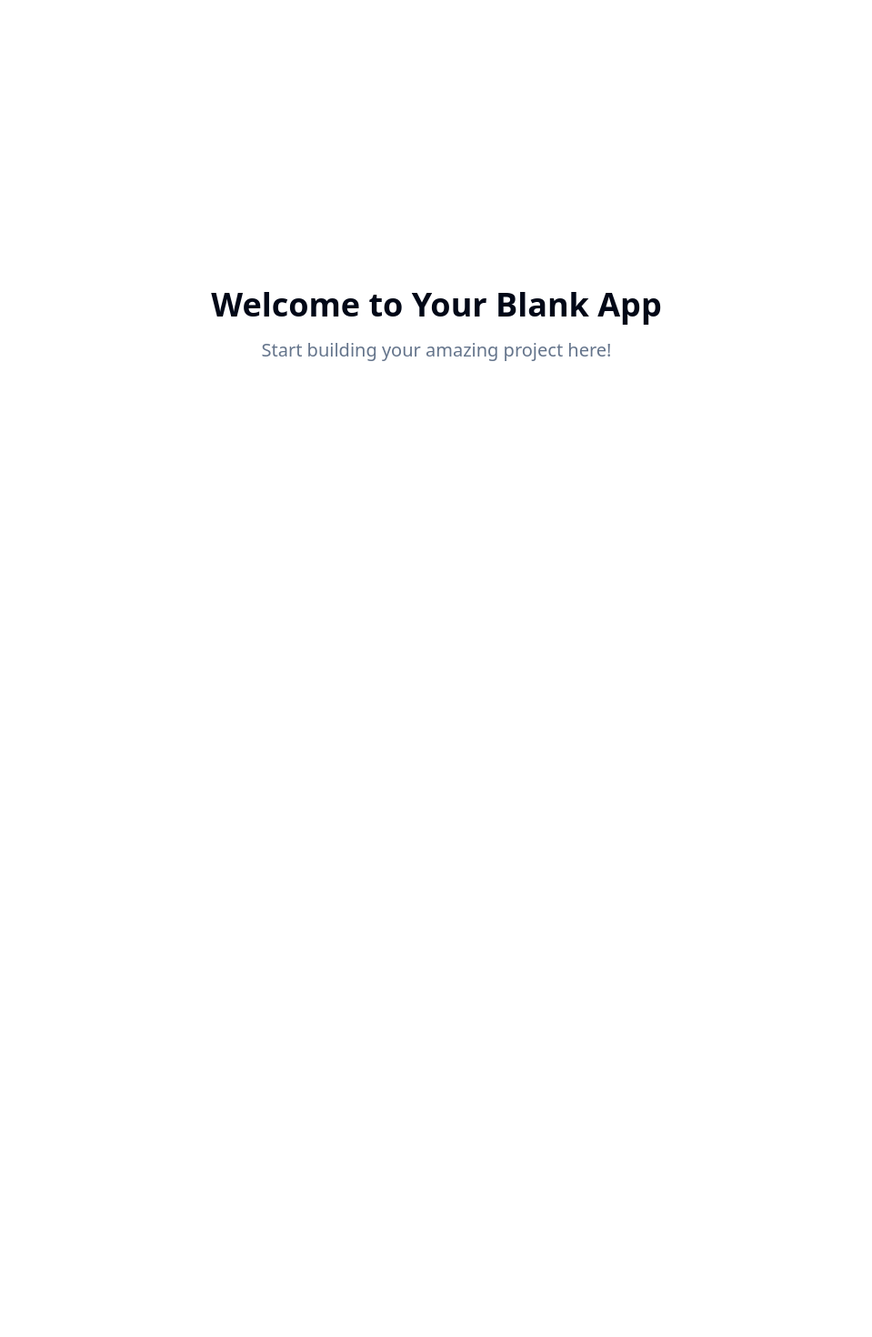
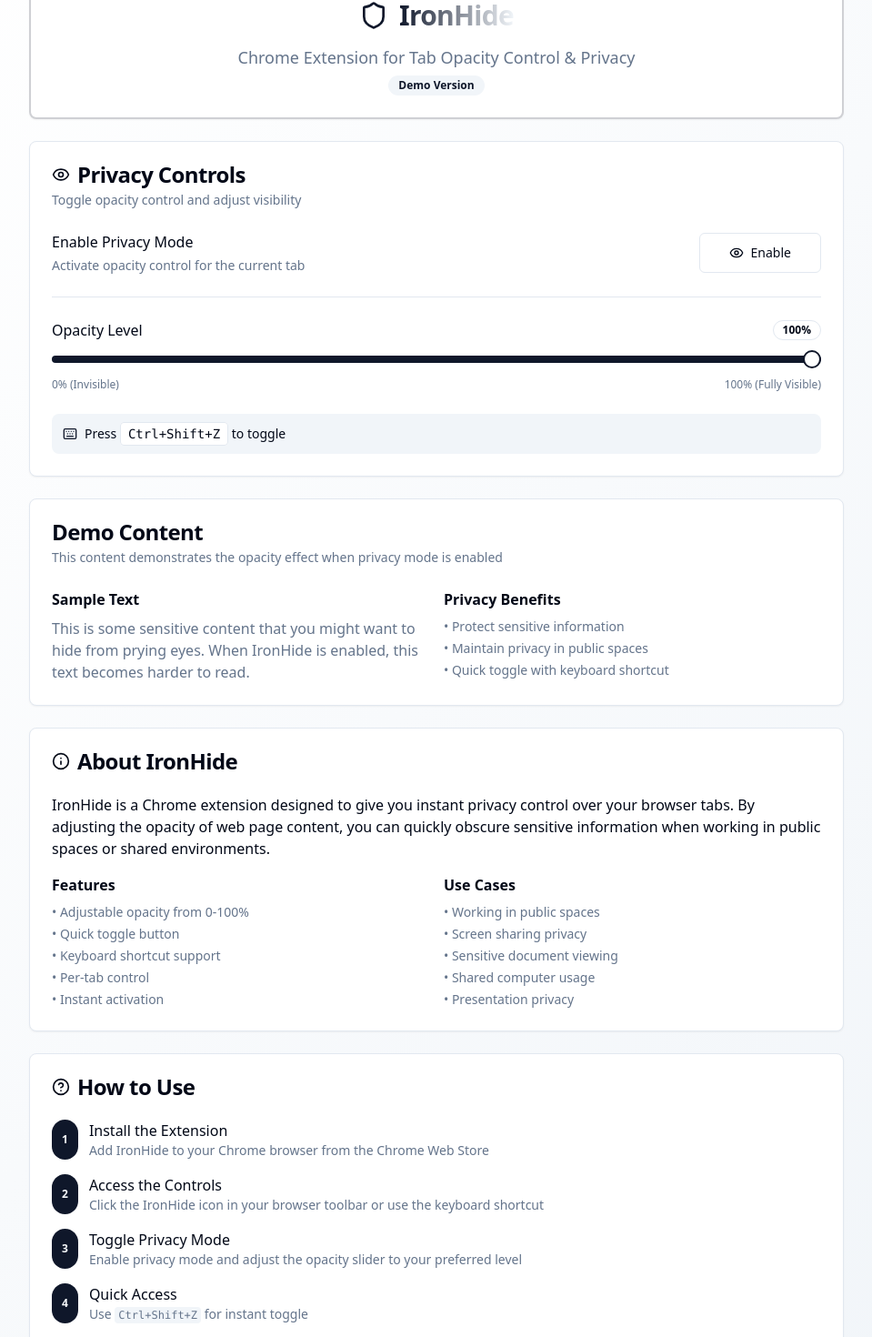
Before and after one commit to SP-003/ironhide-tab, a React (Vite) app: page / in a window 1280 px wide. Shown: the part 43-1513 px from the top of the page at 91% size, without its empty margins (160-1119 px from the left). Before the commit the page ends 800 px from the top, so only its background shows below. Built offline with nearby package versions, Linux system fonts and the light colour scheme.

Commit message:
Implement requested changes
Do the best possible implementation based on the user's request.

```diff
--- a/src/pages/Index.tsx
+++ b/src/pages/Index.tsx
@@ -1,11 +1,244 @@
-// Update this page (the content is just a fallback if you fail to update the page)
+import React, { useState, useEffect } from 'react';
+import { Button } from "@/components/ui/button";
+import { Slider } from "@/components/ui/slider";
+import { Card, CardContent, CardDescription, CardHeader, CardTitle } from "@/components/ui/card";
+import { Badge } from "@/components/ui/badge";
+import { Separator } from "@/components/ui/separator";
+import { Shield, Eye, EyeOff, Keyboard, Info, HelpCircle } from "lucide-react";
+import { useToast } from "@/hooks/use-toast";
 
 const Index = () => {
+  const [isEnabled, setIsEnabled] = useState(false);
+  const [opacity, setOpacity] = useState([1]);
+  const { toast } = useToast();
+
+  // Keyboard shortcut handler
+  useEffect(() => {
+    const handleKeyDown = (event: KeyboardEvent) => {
+      if (event.ctrlKey && event.shiftKey && event.key === 'Z') {
+        event.preventDefault();
+        setIsEnabled(prev => !prev);
+        toast({
+          title: "IronHide Toggled",
+          description: `Privacy mode ${!isEnabled ? 'enabled' : 'disabled'}`,
+        });
+      }
+    };
+
+    window.addEventListener('keydown', handleKeyDown);
+    return () => window.removeEventListener('keydown', handleKeyDown);
+  }, [isEnabled, toast]);
+
+  // Apply opacity effect to the demo content
+  const contentStyle = {
+    opacity: isEnabled ? opacity[0] : 1,
+    transition: 'opacity 0.3s ease-in-out'
+  };
+
   return (
-    <div className="min-h-screen flex items-center justify-center bg-background">
-      <div className="text-center">
-        <h1 className="text-4xl font-bold mb-4">Welcome to Your Blank App</h1>
-        <p className="text-xl text-muted-foreground">Start building your amazing project here!</p>
+    <div className="min-h-screen bg-gradient-to-br from-background to-muted p-4">
+      <div className="max-w-4xl mx-auto space-y-6">
+        {/* Header */}
+        <Card className="border-2 border-primary/20">
+          <CardHeader className="text-center">
+            <div className="flex items-center justify-center gap-3 mb-2">
+              <Shield className="h-8 w-8 text-primary" />
+              <CardTitle className="text-3xl font-bold bg-gradient-to-r from-primary to-accent bg-clip-text text-transparent">
+                IronHide
+              </CardTitle>
+            </div>
+            <CardDescription className="text-lg">
+              Chrome Extension for Tab Opacity Control & Privacy
+            </CardDescription>
+            <Badge variant="secondary" className="w-fit mx-auto">
+              Demo Version
+            </Badge>
+          </CardHeader>
+        </Card>
+
+        {/* Main Controls */}
+        <Card>
+          <CardHeader>
+            <CardTitle className="flex items-center gap-2">
+              <Eye className="h-5 w-5" />
+              Privacy Controls
+            </CardTitle>
+            <CardDescription>
+              Toggle opacity control and adjust visibility
+            </CardDescription>
+          </CardHeader>
+          <CardContent className="space-y-6">
+            {/* Toggle Button */}
+            <div className="flex items-center justify-between">
+              <div className="space-y-1">
+                <p className="font-medium">Enable Privacy Mode</p>
+                <p className="text-sm text-muted-foreground">
+                  Activate opacity control for the current tab
+                </p>
+              </div>
+              <Button
+                variant={isEnabled ? "default" : "outline"}
+                size="lg"
+                onClick={() => setIsEnabled(!isEnabled)}
+                className="flex items-center gap-2"
+              >
+                {isEnabled ? <EyeOff className="h-4 w-4" /> : <Eye className="h-4 w-4" />}
+                {isEnabled ? 'Disable' : 'Enable'}
+              </Button>
+            </div>
+
+            <Separator />
+
+            {/* Opacity Slider */}
+            <div className="space-y-4">
+              <div className="flex items-center justify-between">
+                <p className="font-medium">Opacity Level</p>
+                <Badge variant="outline">{Math.round(opacity[0] * 100)}%</Badge>
+              </div>
+              <Slider
+                value={opacity}
+                onValueChange={setOpacity}
+                max={1}
+                min={0}
+                step={0.1}
+                disabled={!isEnabled}
+                className="w-full"
+              />
+              <div className="flex justify-between text-xs text-muted-foreground">
+                <span>0% (Invisible)</span>
+                <span>100% (Fully Visible)</span>
+              </div>
+            </div>
+
+            {/* Keyboard Shortcut */}
+            <div className="flex items-center gap-2 p-3 bg-muted rounded-lg">
+              <Keyboard className="h-4 w-4 text-primary" />
+              <span className="text-sm">
+                Press <kbd className="px-2 py-1 bg-background rounded border">Ctrl+Shift+Z</kbd> to toggle
+              </span>
+            </div>
+          </CardContent>
+        </Card>
+
+        {/* Demo Content with Applied Effect */}
+        <div style={contentStyle}>
+          <Card>
+            <CardHeader>
+              <CardTitle>Demo Content</CardTitle>
+              <CardDescription>
+                This content demonstrates the opacity effect when privacy mode is enabled
+              </CardDescription>
+            </CardHeader>
+            <CardContent>
+              <div className="grid md:grid-cols-2 gap-4">
+                <div className="space-y-2">
+                  <h3 className="font-semibold">Sample Text</h3>
+                  <p className="text-muted-foreground">
+                    This is some sensitive content that you might want to hide from prying eyes.
+                    When IronHide is enabled, this text becomes harder to read.
+                  </p>
+                </div>
+                <div className="space-y-2">
+                  <h3 className="font-semibold">Privacy Benefits</h3>
+                  <ul className="text-sm text-muted-foreground space-y-1">
+                    <li>• Protect sensitive information</li>
+                    <li>• Maintain privacy in public spaces</li>
+                    <li>• Quick toggle with keyboard shortcut</li>
+                  </ul>
+                </div>
+              </div>
+            </CardContent>
+          </Card>
+        </div>
+
+        {/* About Section */}
+        <Card>
+          <CardHeader>
+            <CardTitle className="flex items-center gap-2">
+              <Info className="h-5 w-5" />
+              About IronHide
+            </CardTitle>
+          </CardHeader>
+          <CardContent className="space-y-4">
+            <p>
+              IronHide is a Chrome extension designed to give you instant privacy control over your browser tabs.
+              By adjusting the opacity of web page content, you can quickly obscure sensitive information when
+              working in public spaces or shared environments.
+            </p>
+            <div className="grid md:grid-cols-2 gap-4">
+              <div>
+                <h4 className="font-semibold mb-2">Features</h4>
+                <ul className="text-sm space-y-1 text-muted-foreground">
+                  <li>• Adjustable opacity from 0-100%</li>
+                  <li>• Quick toggle button</li>
+                  <li>• Keyboard shortcut support</li>
+                  <li>• Per-tab control</li>
+                  <li>• Instant activation</li>
+                </ul>
+              </div>
+              <div>
+                <h4 className="font-semibold mb-2">Use Cases</h4>
+                <ul className="text-sm space-y-1 text-muted-foreground">
+                  <li>• Working in public spaces</li>
+                  <li>• Screen sharing privacy</li>
+                  <li>• Sensitive document viewing</li>
+                  <li>• Shared computer usage</li>
+                  <li>• Presentation privacy</li>
+                </ul>
+              </div>
+            </div>
+          </CardContent>
+        </Card>
+
+        {/* How to Use */}
+        <Card>
+          <CardHeader>
+            <CardTitle className="flex items-center gap-2">
+              <HelpCircle className="h-5 w-5" />
+              How to Use
+            </CardTitle>
+          </CardHeader>
+          <CardContent className="space-y-4">
+            <div className="grid gap-4">
+              <div className="flex gap-3">
+                <Badge className="shrink-0">1</Badge>
+                <div>
+                  <p className="font-medium">Install the Extension</p>
+                  <p className="text-sm text-muted-foreground">
+                    Add IronHide to your Chrome browser from the Chrome Web Store
+                  </p>
+                </div>
+              </div>
+              <div className="flex gap-3">
+                <Badge className="shrink-0">2</Badge>
+                <div>
+                  <p className="font-medium">Access the Controls</p>
+                  <p className="text-sm text-muted-foreground">
+                    Click the IronHide icon in your browser toolbar or use the keyboard shortcut
+                  </p>
+                </div>
+              </div>
+              <div className="flex gap-3">
+                <Badge className="shrink-0">3</Badge>
+                <div>
+                  <p className="font-medium">Toggle Privacy Mode</p>
+                  <p className="text-sm text-muted-foreground">
+                    Enable privacy mode and adjust the opacity slider to your preferred level
+                  </p>
+                </div>
+              </div>
+              <div className="flex gap-3">
+                <Badge className="shrink-0">4</Badge>
+                <div>
+                  <p className="font-medium">Quick Access</p>
+                  <p className="text-sm text-muted-foreground">
+                    Use <kbd className="px-1 py-0.5 bg-muted rounded text-xs">Ctrl+Shift+Z</kbd> for instant toggle
+                  </p>
+                </div>
+              </div>
+            </div>
+          </CardContent>
+        </Card>
       </div>
     </div>
   );
```
